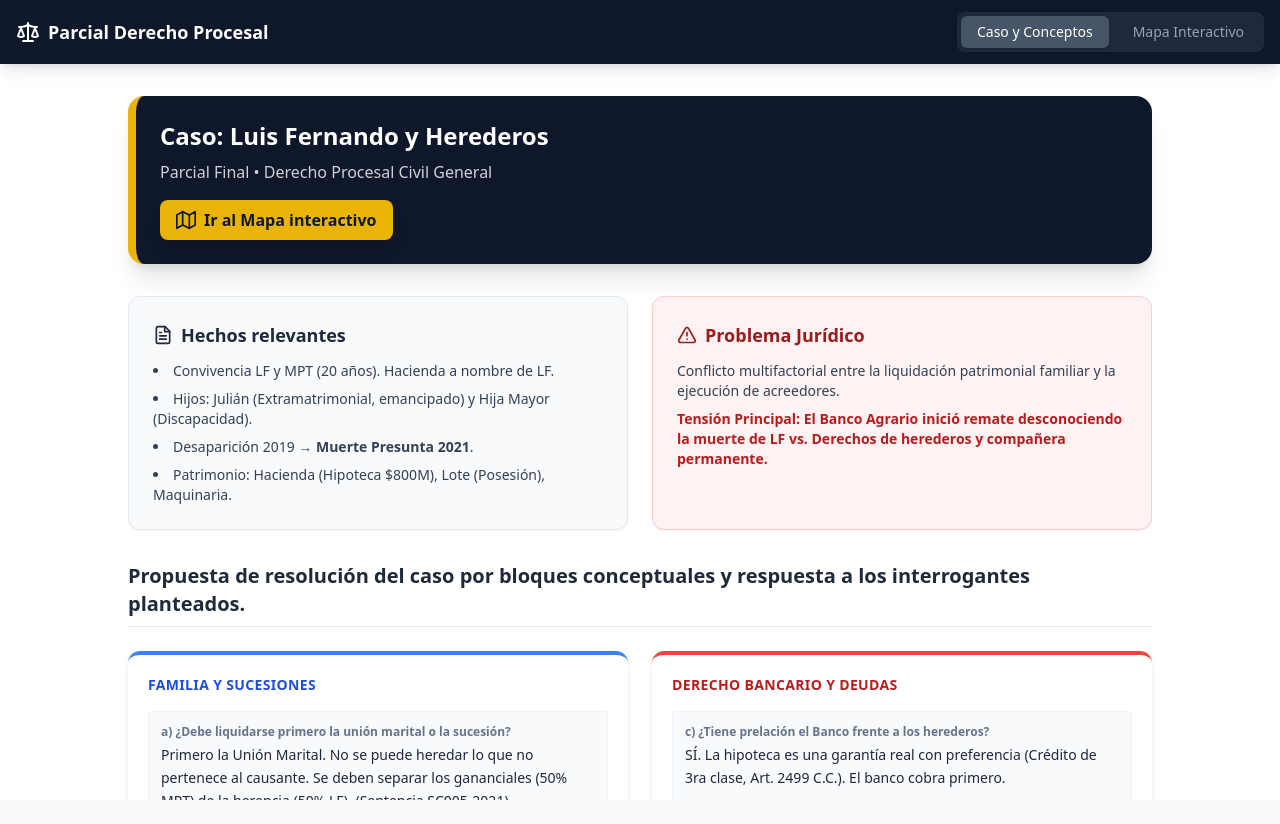
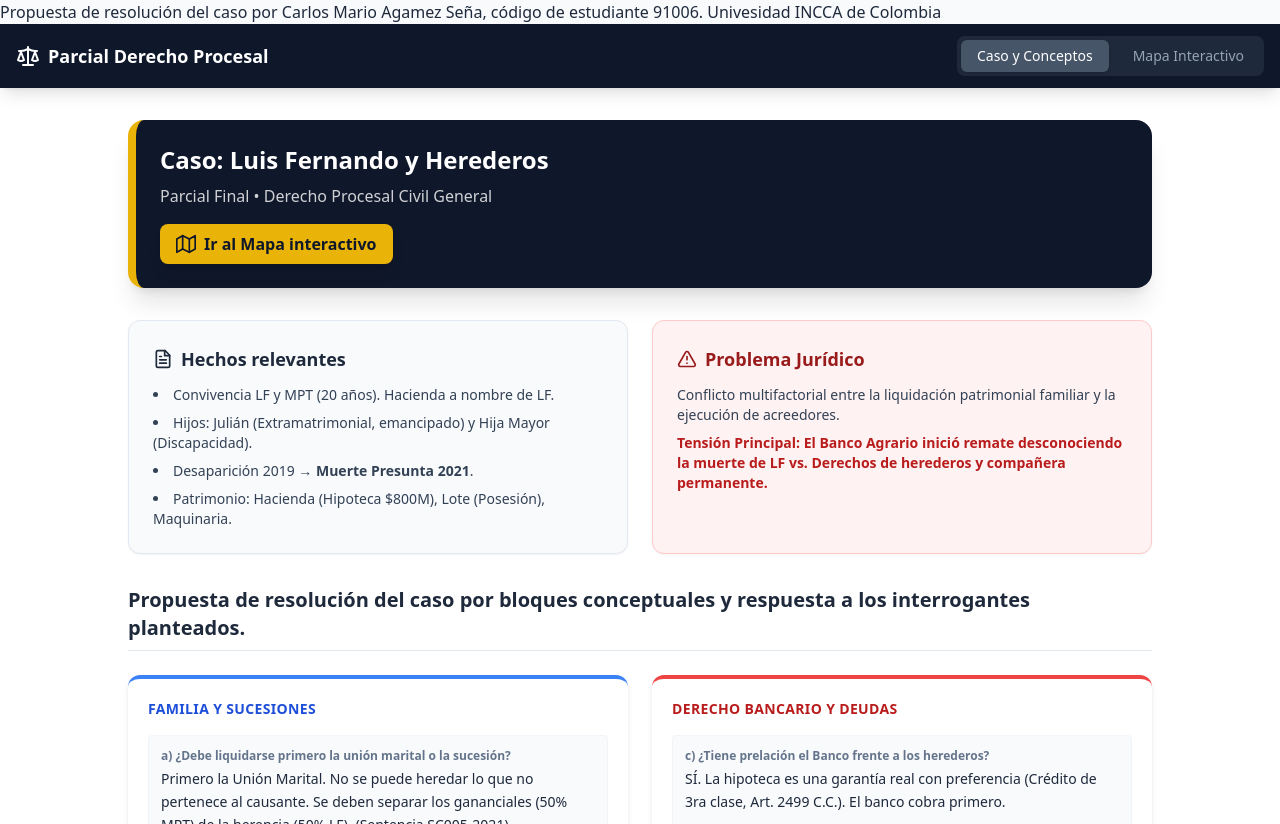
Before and after one commit to darksideofcmas/casosprocesalcivilgeneral, a plain HTML site: page index.html in a window 1280 px wide. Before the commit the page ends 800 px from the top, so only its background shows below. Drawn offline with nearby package versions, Linux system fonts and the light colour scheme.

Commit message:
Update title to h2 for case resolution proposal
Replaced title tag with h2 for case resolution proposal.

```diff
--- a/index.html
+++ b/index.html
@@ -4,7 +4,7 @@
     <meta charset="UTF-8">
     <meta name="viewport" content="width=device-width, initial-scale=1.0">
     <title>Parcial Final: Caso Luis Fernando y Herederos</title>
-    <title>Propuesta de resolución del caso por Carlos Mario Agamez Seña, código de estudiante 91006. Univesidad INCCA de Colombia</title>
+    <h2>Propuesta de resolución del caso por Carlos Mario Agamez Seña, código de estudiante 91006. Univesidad INCCA de Colombia</h2>
 
     <!-- React y ReactDOM -->
     <script crossorigin src="https://unpkg.com/react@18/umd/react.production.min.js"></script>
```
